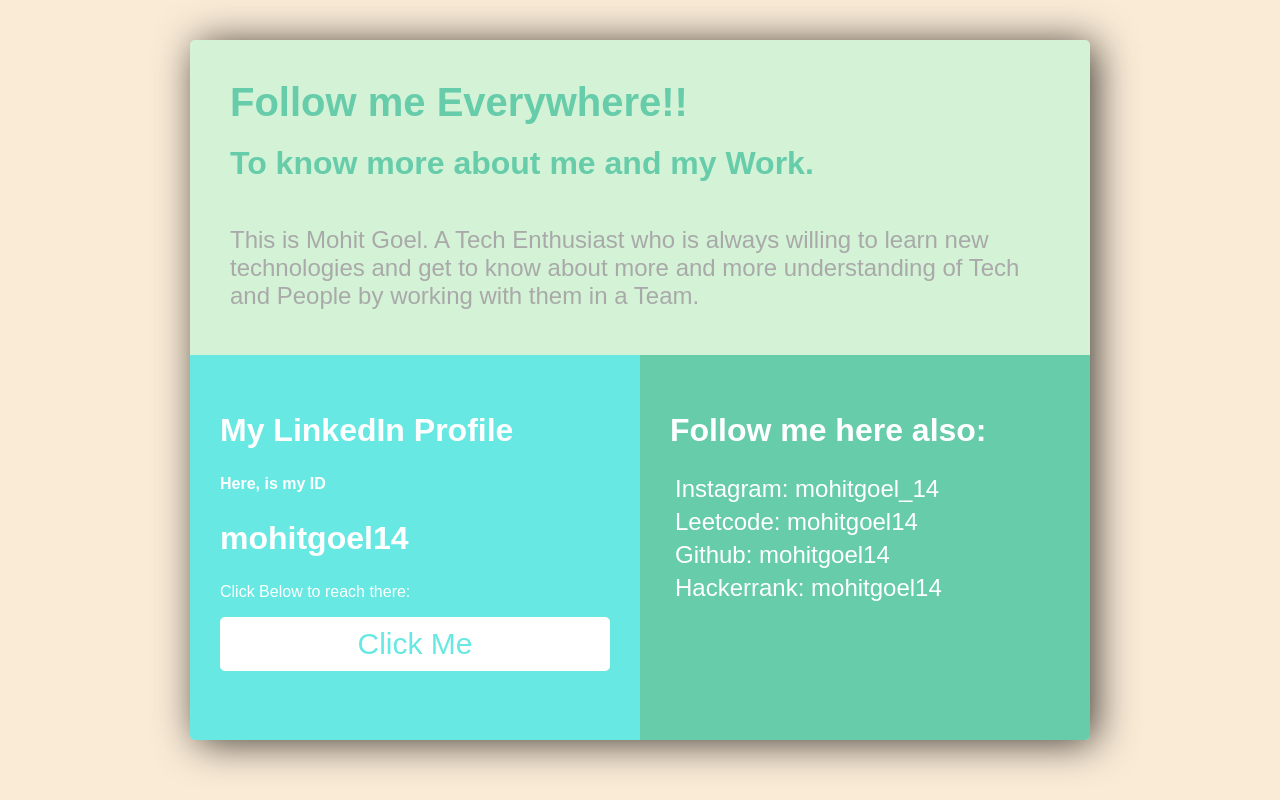
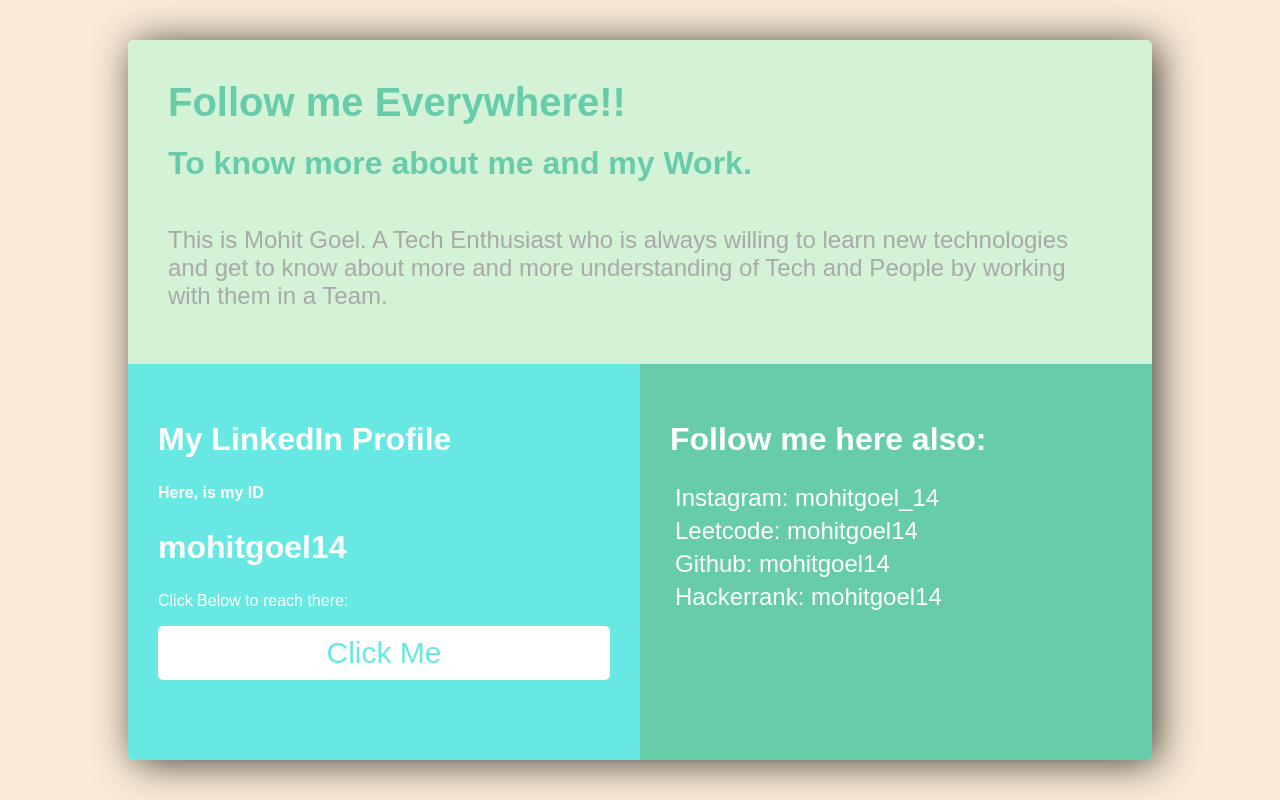
Before and after one commit to mohitgoel14/Follow-Me-Page, a plain HTML site: page index.html in a window 1280 px wide. Drawn offline with Linux system fonts and the light colour scheme; a web font is replaced by a local one.

Commit message:
Update style.css

```diff
--- a/style.css
+++ b/style.css
@@ -3,6 +3,8 @@
   color: white;
   font-family: "Mooli", sans-serif;
   font-size: 16px;
+  height: 100vh;
+  width: 100vw;
 }
 *,
 *:before,
@@ -13,8 +15,8 @@
   background-color: antiquewhite;
 }
 #card {
-  width: 900px;
-  height: 700px;
+  width: 80vw;
+  height: 90vh;
   margin: auto;
   margin-top: 40px;
   -webkit-box-shadow: 6px 3px 40px -1px rgba(0, 0, 0, 0.77);
@@ -29,13 +31,13 @@
   background-color: #7fffd451;
 }
 #top-section h2 {
-  color: #66CCAA;
+  color: #66ccaa;
   font-size: 2.5rem;
   margin: 0px;
   padding: 10px;
 }
 #top-section h4 {
-  color: #66CCAA;
+  color: #66ccaa;
   font-size: 2rem;
   margin: 0px;
   padding: 10px;
@@ -53,7 +55,7 @@
   width: 50%;
   height: 100%;
   padding: 30px;
-  background-color: #66CCAA;
+  background-color: #66ccaa;
 }
 #bottom-left {
   width: 50%;
```
